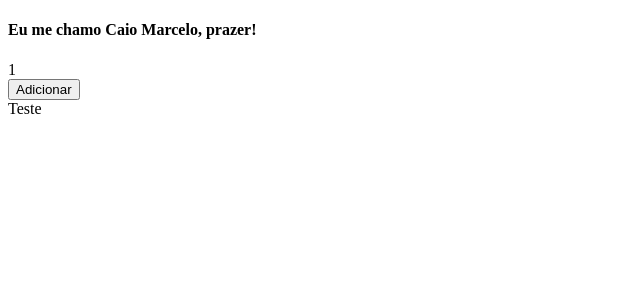
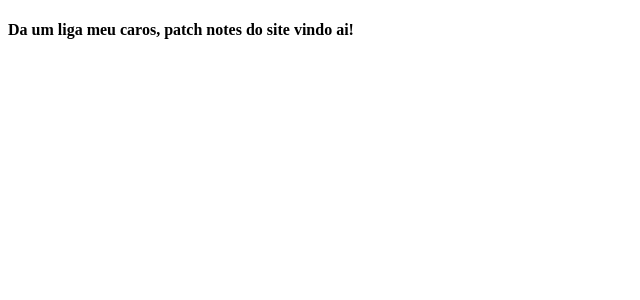
Before and after one commit to Hanmacaio/teste-1, a Next.js app: page / in a window 1280 px wide. Shown: the top 300 px of the page, without its empty margins (0-640 px from the left). Built offline with nearby package versions, Linux system fonts and the light colour scheme.

Commit message:
nova home

```diff
--- a/pages/index.js
+++ b/pages/index.js
@@ -1,28 +1,7 @@
 import { useState } from 'react';
 
 function Home(){
-    return(
-        <div>
-            <h4>Eu me chamo Caio Marcelo, prazer!</h4>
-            <Contador />
-            <div>Teste</div>
-        </div>
-    )
-}
-
-function Contador(){
-    const [contador, setContador] = useState(1);
-
-    function adicionarContador(){
-        setContador(contador + 1);
-    }
-
-    return(
-        <div>
-            <div>{contador}</div>
-            <button onClick={adicionarContador} >Adicionar</button>
-        </div>
-    )
+    return<h4>Da um liga meu caros, patch notes do site vindo ai!</h4>
 }
 
 export default Home
```
